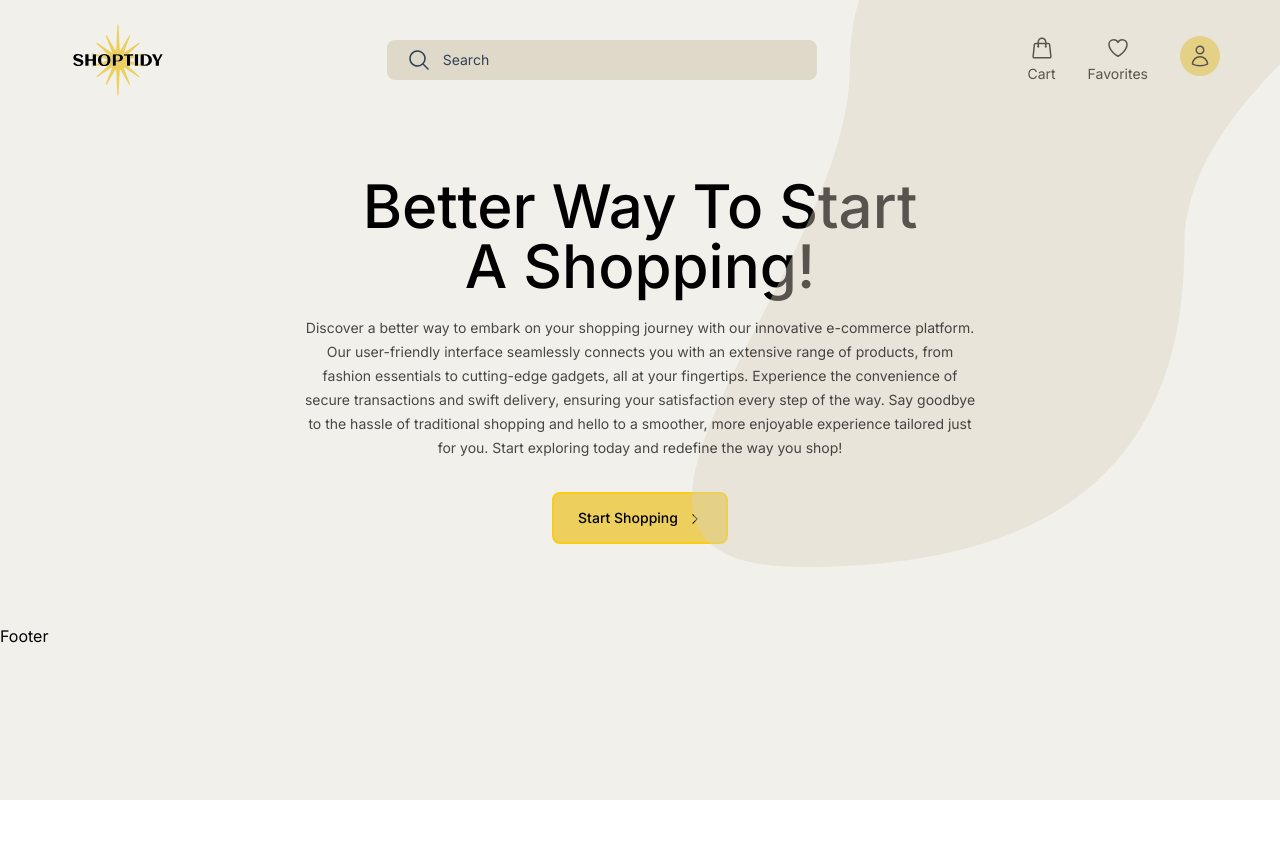
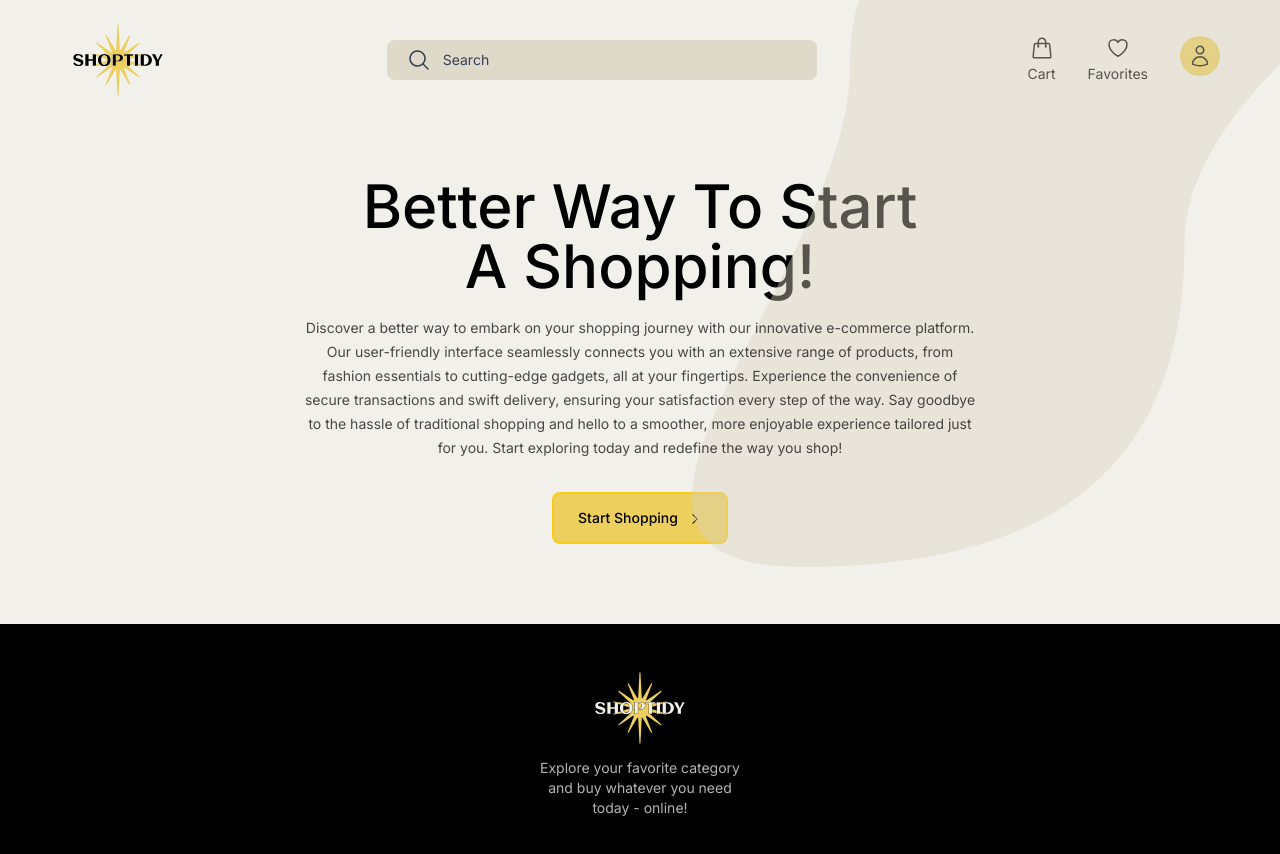
Before and after one commit to andrijaweb/ecommerce-react, a React (Vite) app: page / in a window 1280 px wide. Shown: the top 854 px of the page. Before the commit the page ends 800 px from the top, so only its background shows below. Built offline with nearby package versions, Linux system fonts and the light colour scheme.

Commit message:
Footer styled

```diff
--- a/src/ui/Footer.jsx
+++ b/src/ui/Footer.jsx
@@ -1,5 +1,20 @@
+import { Link } from "react-router-dom";
+
 function Footer() {
-  return <div>Footer</div>;
+  return (
+    <footer className="text-sm text-white text-center bg-black pt-12 pb-10 flex flex-col items-center justify-center gap-3.5">
+      <Link to="/">
+        <img
+          src="/logo-footer.svg"
+          alt="logo"
+          className="w-[7.25rem] h-[4.5rem]"
+        />
+      </Link>
+      <p className="max-w-[13rem] opacity-70">
+        Explore your favorite category and buy whatever you need today - online!
+      </p>
+    </footer>
+  );
 }
 
 export default Footer;
```
Also changed, not shown: logo-footer.svg (added).
